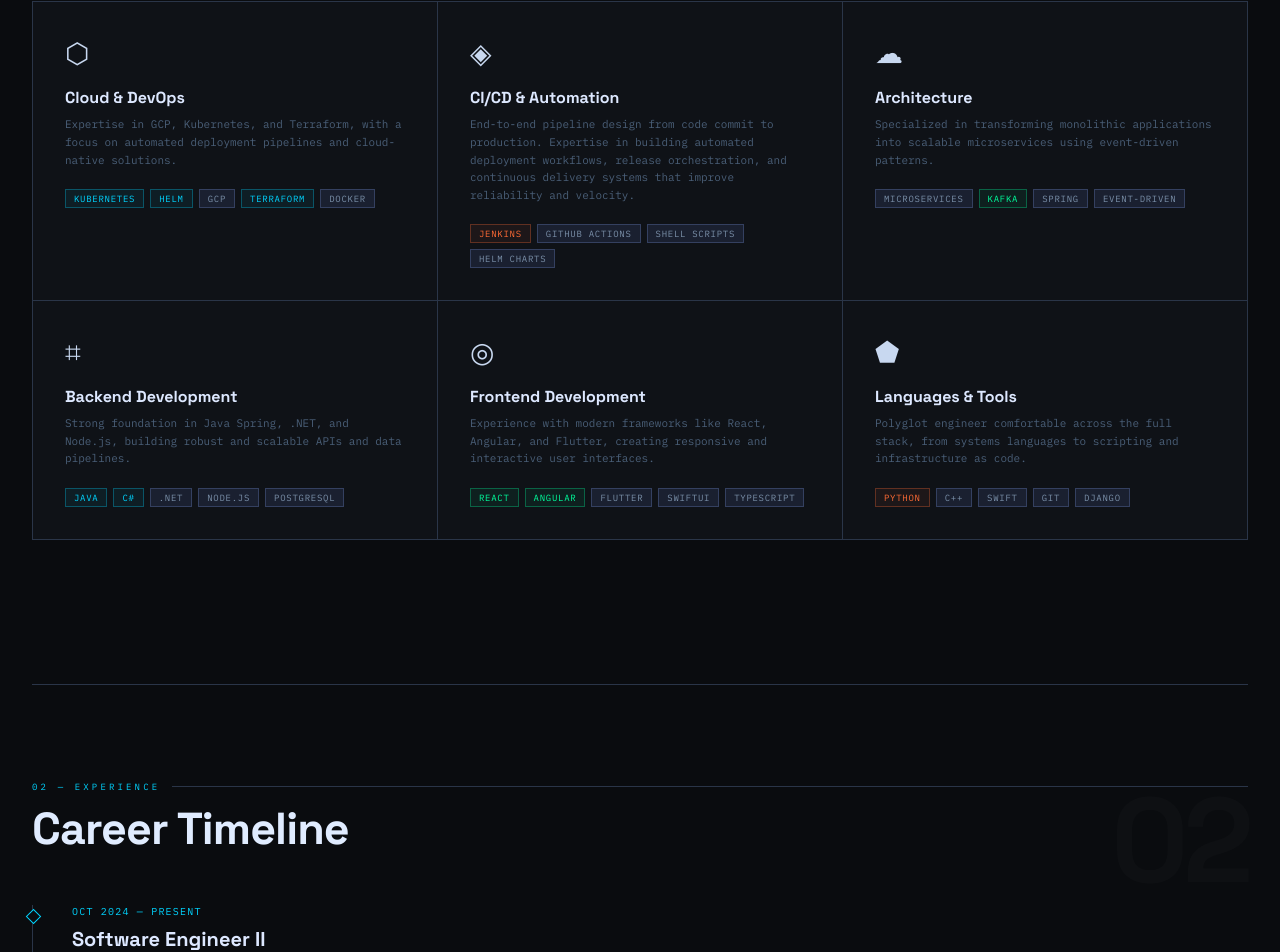
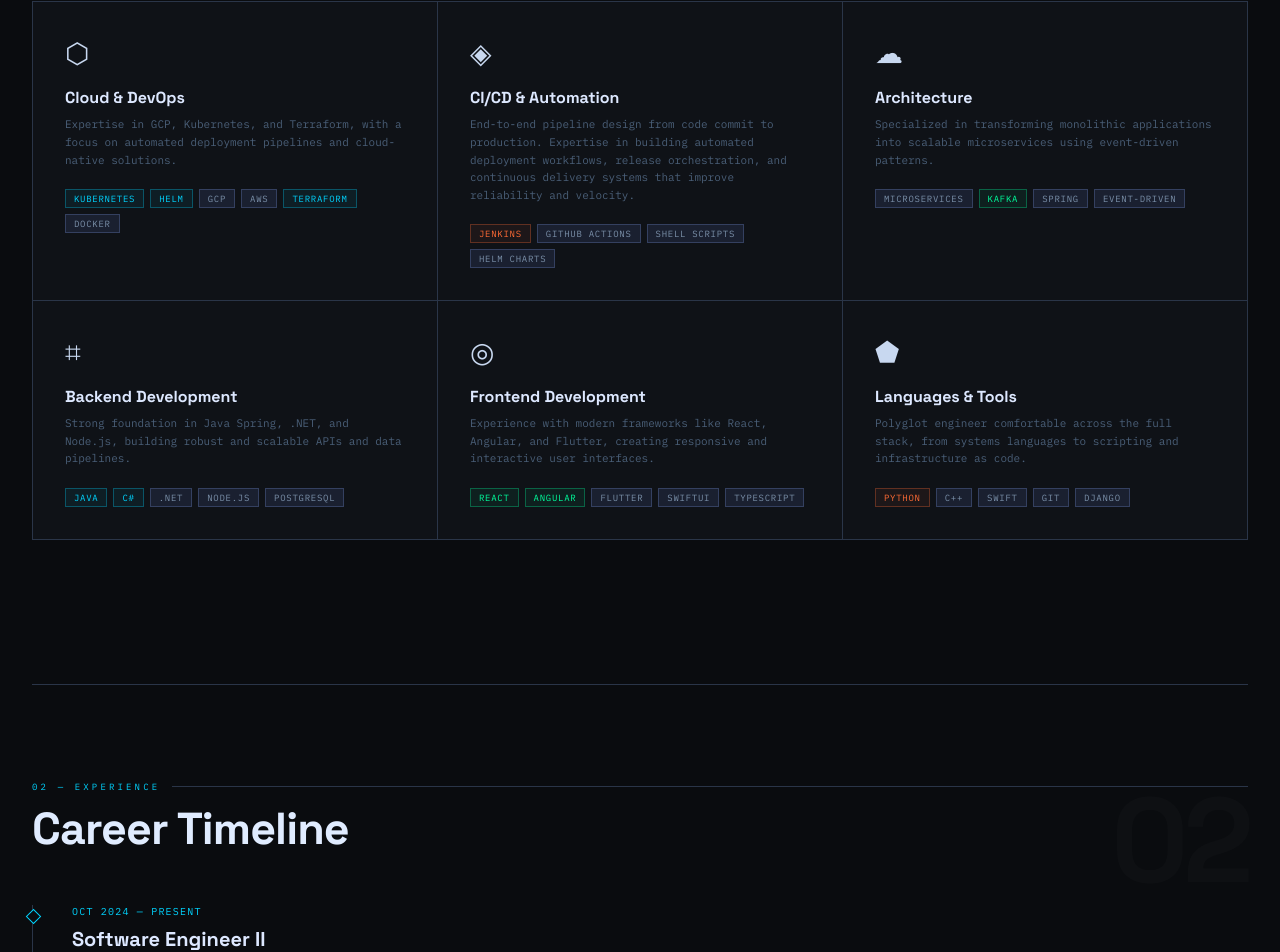
Before and after one commit to JohnNooney/nooney.dev, a React (Vite) app: page / in a window 1280 px wide. Shown: the part 1024-1976 px from the top of the page. Built offline with nearby package versions, Linux system fonts and the light colour scheme.

Commit message:
Update skills to include AWS

```diff
--- a/src/pages/Skills.jsx
+++ b/src/pages/Skills.jsx
@@ -7,6 +7,7 @@ const skillCards = [
       { label: 'Kubernetes', cls: 'accent' },
       { label: 'Helm', cls: 'accent' },
       { label: 'GCP', cls: '' },
+      { label: 'AWS', cls: '' },
       { label: 'Terraform', cls: 'accent' },
       { label: 'Docker', cls: '' },
     ],
```
